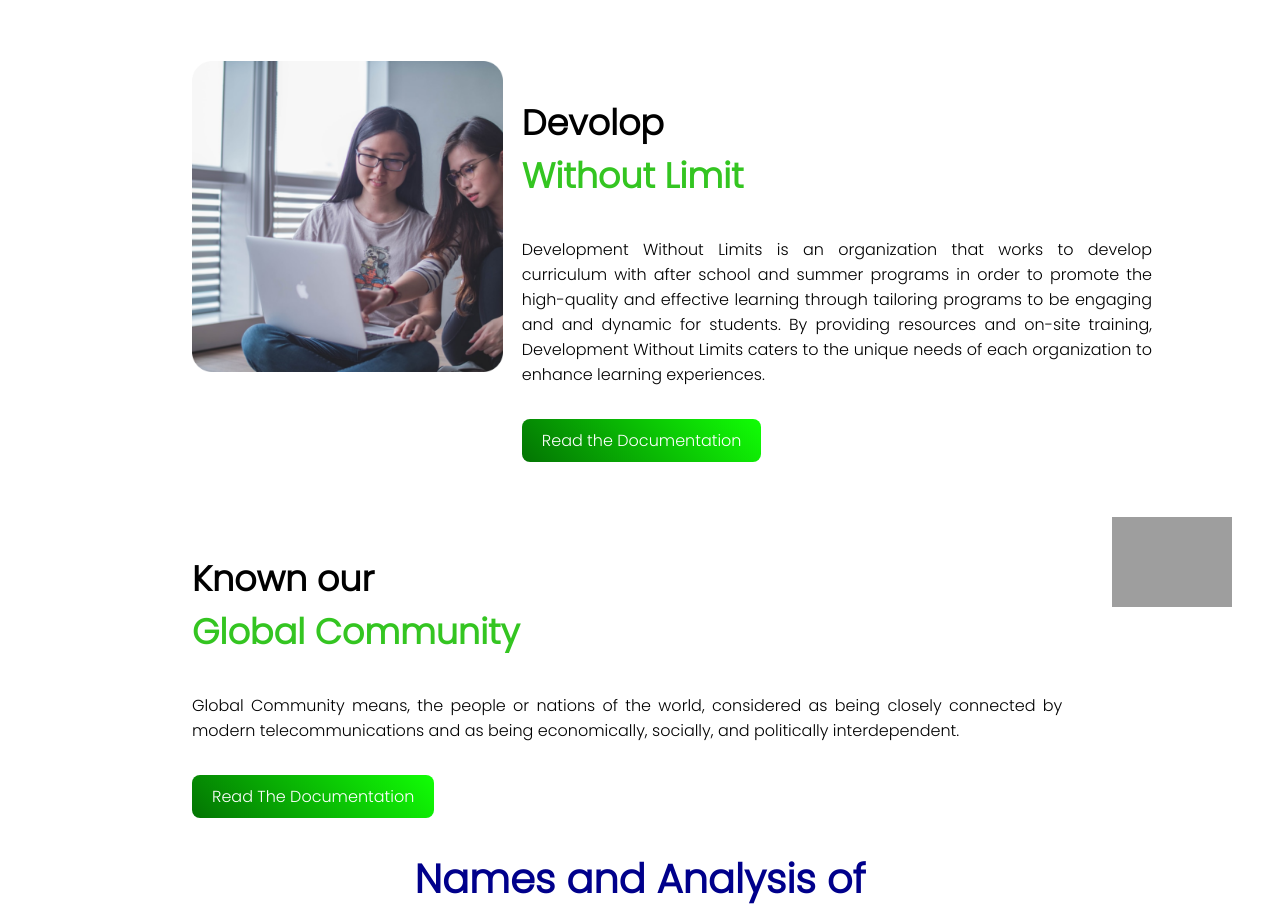
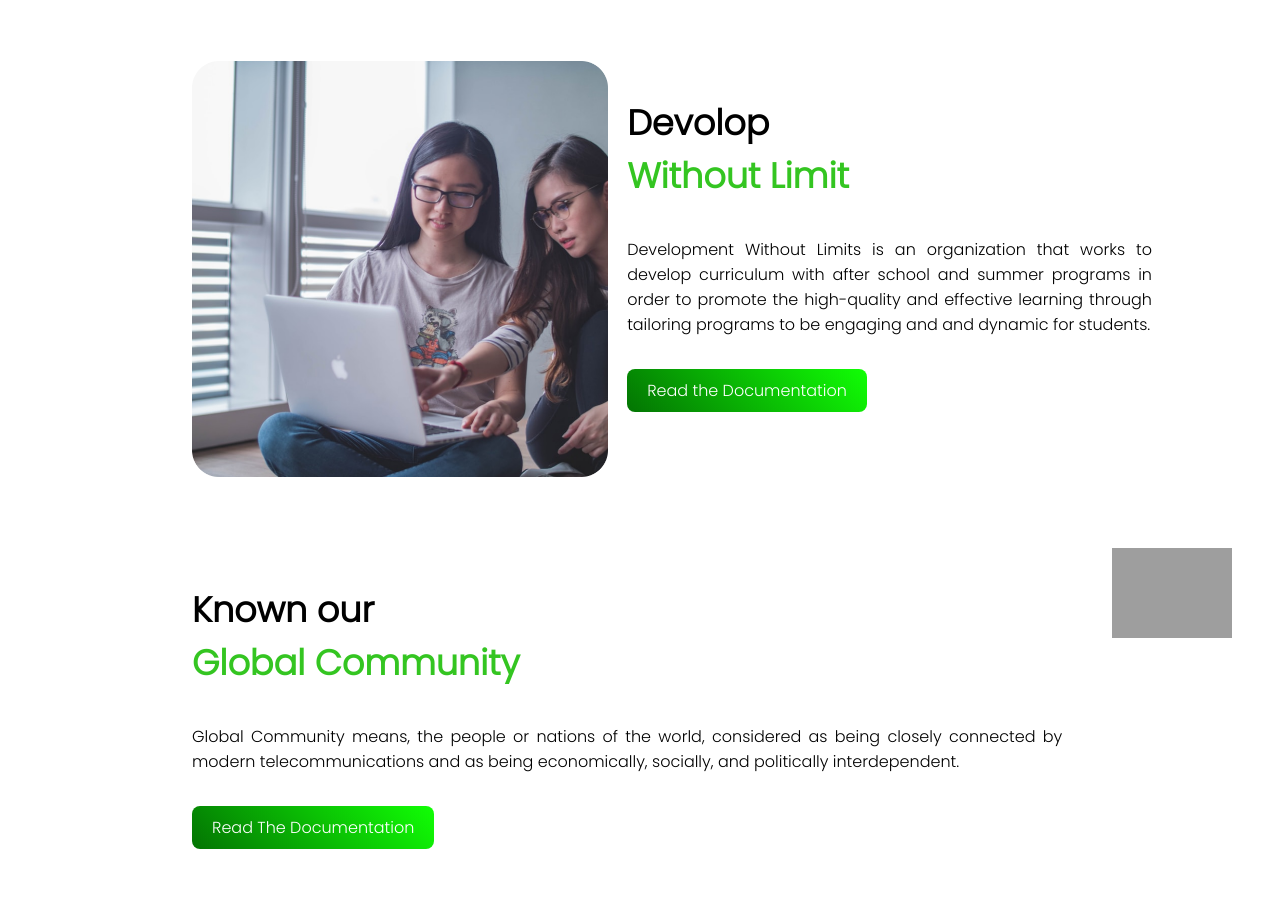
Before and after one commit to Afran-rafi/Assignment-01, a plain HTML site: page index.html in a window 1280 px wide. Shown: the part 979-1885 px from the top of the page. Drawn offline with Linux system fonts and the light colour scheme; grey boxes are pictures that could not be loaded.

Commit message:
Assignment

```diff
--- a/index.html
+++ b/index.html
@@ -80,7 +80,7 @@
 
 <!-- part 2 finished -->
 <!-- part 3 -->
-<section class="3rd-part">
+<section class="part-3rd">
 
 <div class="study-coding">
     <div class="pic-coding">
@@ -89,7 +89,7 @@
 
     <div class="study">
         <h1 class="font_size">Devolop <br> <span class="color">Without Limit</span></h1>
-        <p>Development Without Limits is an organization that works to develop curriculum with after school and summer programs in order to promote the high-quality and effective learning through tailoring programs to be engaging and and dynamic for students. By providing resources and on-site training, Development Without Limits caters to the unique needs of each organization to enhance learning experiences.</p>
+        <p>Development Without Limits is an organization that works to develop curriculum with after school and summer programs in order to promote the high-quality and effective learning through tailoring programs to be engaging and and dynamic for students. </p>
         <br>
         <a target="_blank" class="Button" href="#">Read the Documentation</a>
     </div>
@@ -99,7 +99,7 @@
 
 <!-- 3rd part finished -->
 <!-- 4th part -->
-<section class="4th part">
+<section class="part-4th">
 
     <div class="Global-community">
         <div class="Global">
@@ -117,7 +117,7 @@
 <!-- 4TH part finished -->
 <!-- Optional Part -->
 
-<section class="5th-part">
+<section class="part-5th">
     <h1 class="Blue">Names and Analysis of <br><span class="color">International Organization</span></h1>
 
 <div class="Main-Card">
--- a/style.css
+++ b/style.css
@@ -88,6 +88,7 @@ body{
     margin-top: 5%;
     margin-left: 15%;
     margin-right: 10%;
+
 }
 
 .pic-coding img{
@@ -113,6 +114,10 @@ body{
 
 /* part 4 finished */
 /* Optional part */
+
+.part-5th{
+    margin-top: 10%;
+}
 
 .Main-Card{
     display: flex;
```
